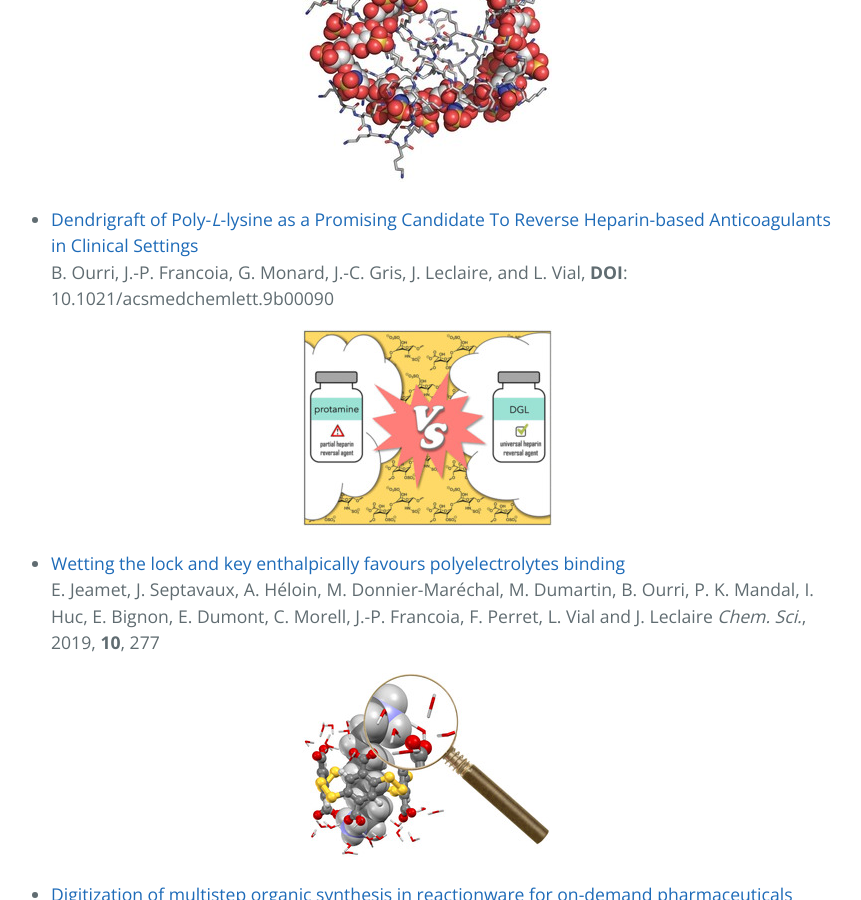
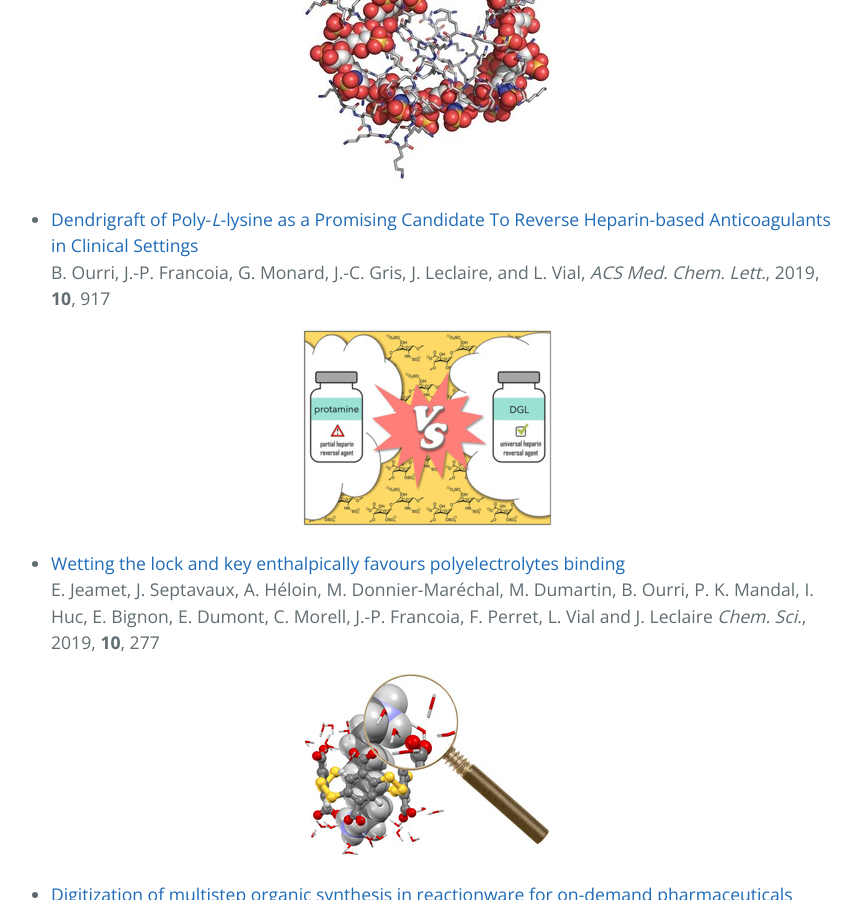
Before and after one commit to JPFrancoia/JPFrancoia.github.io, a Jekyll site: the page built from publications.md, in a window 1280 px wide and 900 px high, scrolled down 511 px. Shown: the whole window, without its empty margins (213-1074 px from the left). Built offline with Jekyll 4.4.1, drawn with Linux system fonts in a browser that asks for light colours; the repository's description, which GitHub fills in, is left out.

Commit message:
Updating reference for one citation.

```diff
--- a/publications.md
+++ b/publications.md
@@ -16,7 +16,7 @@ Dalton)](https://cen.acs.org/pharmaceuticals/drug-development/Polymer-broader-he
 Candidate To Reverse Heparin-based Anticoagulants in Clinical
 Settings](https://pubs.acs.org/doi/abs/10.1021/acsmedchemlett.9b00090)
 B. Ourri, J.-P. Francoia, G. Monard, J.-C. Gris, J. Leclaire, and L. Vial,
-**DOI**: 10.1021/acsmedchemlett.9b00090
+*ACS Med. Chem. Lett.*, 2019, **10**, 917
 <p align="center">
   <img src="images/protamine.jpg">
 </p>
```
